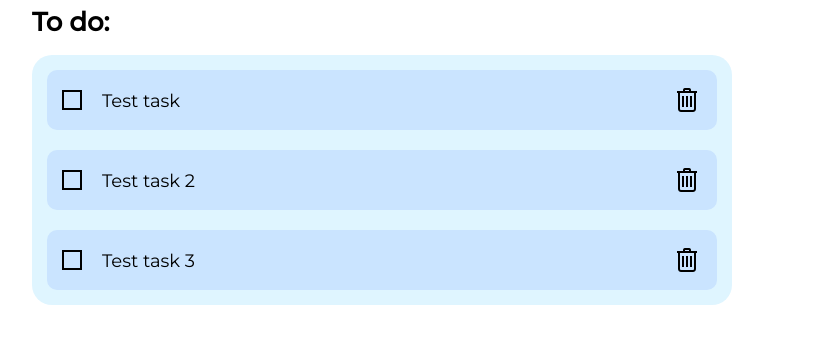
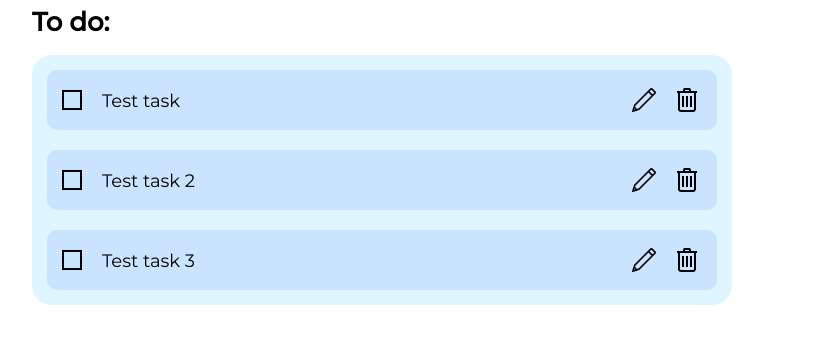
Before and after one commit to Stocil/React-todoList, a React (Vite) app: page / in a window 1280 px wide. Shown: the part 289-629 px from the top of the page, without its empty margins (8-831 px from the left). Built offline with nearby package versions, Linux system fonts and the light colour scheme.

Commit message:
take 9, add editing functionality

```diff
--- a/index.html
+++ b/index.html
@@ -3,7 +3,7 @@
   <head>
     <meta charset="UTF-8" />
     <meta name="viewport" content="width=device-width, initial-scale=1.0" />
-    <link rel="icon" href="/public/assets/icon.png" />
+    <link rel="icon" href="/assets/icon.png" />
     <title>Todo app</title>
 
     <link rel="preconnect" href="https://fonts.googleapis.com" />
--- a/src/components/Input/Input.jsx
+++ b/src/components/Input/Input.jsx
@@ -3,6 +3,7 @@ import { useContext, useRef } from "react";
 import useManageTodo from "../../hooks/useManageTodo";
 import { handleInputBlur } from "./utils/utils";
 import { handleInputFocus } from "./utils/utils";
+import { handleClickAddTodo } from "./utils/utils";
 import { TodoDispatchContext } from "../../context/tasksContextReducer";
 
 function Input() {
@@ -35,15 +36,23 @@ function Input() {
                 inputRef.current &&
                 inputRef.current.value
               )
-                handleClickAdd();
+                handleClickAddTodo(
+                  handleAddTodo,
+                  inputRef.current,
+                  labelRef.current
+                );
             }}
           />
 
           <button
-            className="input__button"
+            className="input__add-button"
             onClick={() => {
               if (inputRef.current && inputRef.current.value) {
-                handleClickAdd();
+                handleClickAddTodo(
+                  handleAddTodo,
+                  inputRef.current,
+                  labelRef.current
+                );
               }
             }}
           >
@@ -53,24 +62,6 @@ function Input() {
       </div>
     </section>
   );
-
-  function handleClickAdd() {
-    const date = new Date();
-    const id =
-      "" +
-      date.getFullYear() +
-      date.getMonth() +
-      date.getDate() +
-      date.getHours() +
-      date.getMinutes() +
-      date.getSeconds();
-
-    handleAddTodo(inputRef.current.value, +id);
-
-    inputRef.current.value = "";
-
-    handleInputBlur(inputRef.current, labelRef.current);
-  }
 }
 
 export default Input;
--- a/src/components/Input/Input.scss
+++ b/src/components/Input/Input.scss
@@ -43,11 +43,11 @@ $font-stack-main: "Montserrat", sans-serif;
     &:focus {
       outline: none;
       // border-color: #e7adf9;
-      border-color: #dff5ff;
+      border-color: #cae4ff;
     }
   }
 
-  &__button {
+  &__add-button {
     padding: 0;
     cursor: pointer;
     background-color: transparent;
@@ -70,7 +70,7 @@ $font-stack-main: "Montserrat", sans-serif;
 
     &:hover {
       // border-color: #e7adf9;
-      border-color: #dff5ff;
+      border-color: #cae4ff;
     }
   }
 }
--- a/src/components/Input/utils/utils.js
+++ b/src/components/Input/utils/utils.js
@@ -12,3 +12,27 @@ export function handleInputBlur(inputRef, labelRef) {
   labelRef.style.bottom = "10px";
   labelRef.style.color = "#959595";
 }
+
+export function handleClickAddTodo(func, input, label) {
+  const id = getId();
+
+  func(input.value, +id);
+  input.value = "";
+  handleInputBlur(input, label);
+
+  function getId() {
+    const date = new Date();
+
+    const id =
+      "" +
+      date.getFullYear() +
+      date.getMonth() +
+      date.getDate() +
+      date.getHours() +
+      date.getMinutes() +
+      date.getSeconds() +
+      date.getMilliseconds();
+
+    return +id;
+  }
+}
--- a/src/components/Todo/Todo.jsx
+++ b/src/components/Todo/Todo.jsx
@@ -1,4 +1,4 @@
-import { useContext, useRef } from "react";
+import { useContext, useRef, useState } from "react";
 import PropTypes from "prop-types";
 
 import useManageTodo from "../../hooks/useManageTodo";
@@ -7,36 +7,94 @@ import { TodoDispatchContext } from "../../context/tasksContextReducer";
 
 function Todo(props) {
   const { todo } = props;
+
   const elemRef = useRef(null);
+  const [task, setTask] = useState(todo.task);
+  const [isEdit, setIsEdit] = useState(false);
+  const dispatch = useContext(TodoDispatchContext);
+  const { handleRemoveTodo, handleToggleComplite, handleEditTodo } =
+    useManageTodo(dispatch);
 
   const lineThrough = {
     textDecoration: "line-through",
     color: "#959595",
   };
 
-  const dispatch = useContext(TodoDispatchContext);
-  const { handleRemoveTodo, handleToggleComplite } = useManageTodo(dispatch);
+  let textContent;
+  let controlContent;
+
+  // TODO clear & create new components
+
+  if (isEdit) {
+    textContent = (
+      <input
+        className="todo__edit-input"
+        value={task}
+        onChange={(e) => setTask(e.target.value)}
+        onKeyDown={(e) => {
+          if (e.key === "Enter") {
+            handleEditTodo(todo.id, task);
+            toggleEditInput();
+          }
+        }}
+        autoFocus
+      ></input>
+    );
+
+    controlContent = (
+      <div className="todo__control-box">
+        <button
+          className="todo__save-button"
+          onClick={() => {
+            handleEditTodo(todo.id, task);
+            toggleEditInput();
+          }}
+        ></button>
+      </div>
+    );
+  } else {
+    textContent = (
+      <p className="todo__text" style={todo.done ? lineThrough : null}>
+        {todo.task}
+      </p>
+    );
+
+    controlContent = (
+      <div className="todo__control-box">
+        <button
+          className="todo__edit-button"
+          onClick={() => {
+            toggleEditInput();
+          }}
+        ></button>
+
+        <button
+          className="todo__remove-button"
+          onClick={() => {
+            handleRemoveTodo(todo.id, elemRef.current);
+          }}
+        ></button>
+      </div>
+    );
+  }
 
   return (
     <li ref={elemRef} className="todo__item">
-      <div className="todo__flex-box">
+      <div className="todo__todo-box">
         <TodoChekbox
           todo={todo}
           onClick={() => handleToggleComplite(todo.id)}
         />
-        <p className="todo__text" style={todo.done ? lineThrough : null}>
-          {todo.task}
-        </p>
+        {textContent}
       </div>
 
-      <button
-        className="todo__remove-button"
-        onClick={() => {
-          handleRemoveTodo(todo.id, elemRef.current);
-        }}
-      ></button>
+      {controlContent}
     </li>
   );
+
+  function toggleEditInput() {
+    setIsEdit((edit) => !edit);
+  }
 }
 
 Todo.propTypes = {
--- a/src/components/Todo/Todo.scss
+++ b/src/components/Todo/Todo.scss
@@ -21,10 +21,15 @@
     }
   }
 
-  &__flex-box {
+  &__todo-box,
+  &__control-box {
     display: flex;
     align-items: end;
     gap: 20px;
+  }
+
+  &__control-box {
+    gap: 10px;
   }
 
   &__remove-button {
@@ -42,6 +47,63 @@
       background-image: url("../../../assets/trashRed.png");
     }
   }
+
+  &__edit-button {
+    cursor: pointer;
+    border: none;
+    padding: 0;
+    background-color: transparent;
+
+    width: 32px;
+    height: 32px;
+
+    background-image: url("../../../assets/editing.png");
+    background-repeat: no-repeat;
+    background-position: center;
+
+    transform: scale(1);
+    transition: transform 0.3s ease-in-out;
+
+    &:hover {
+      transform: scale(1.15);
+    }
+  }
+
+  &__edit-input {
+    border: none;
+    border-bottom: 1px solid black;
+    background-color: #cae4ff;
+
+    width: 550px;
+
+    font-family: $font-stack-main;
+    font-size: 18px;
+
+    &:focus {
+      outline: none;
+    }
+  }
+
+  &__save-button {
+    cursor: pointer;
+    border: none;
+    padding: 0;
+    background-color: transparent;
+
+    width: 32px;
+    height: 32px;
+
+    background-image: url("../../../assets/save.png");
+    background-repeat: no-repeat;
+    background-position: center;
+
+    transform: scale(1);
+    transition: transform 0.3s ease-in-out;
+
+    &:hover {
+      transform: scale(1.1);
+    }
+  }
 }
 
 @keyframes remove {
--- a/src/context/tasksContextReducer.jsx
+++ b/src/context/tasksContextReducer.jsx
@@ -49,6 +49,18 @@ function tasksReducer(tasks, action) {
         }
       });
     }
+    case "edit": {
+      return tasks.map((task) => {
+        if (task.id === action.id) {
+          return {
+            ...task,
+            task: action.task,
+          };
+        } else {
+          return task;
+        }
+      });
+    }
     default: {
       throw Error("Wrong action: " + action.type);
     }
--- a/src/hooks/useManageTodo.jsx
+++ b/src/hooks/useManageTodo.jsx
@@ -31,5 +31,18 @@ export default function useManageTodo(dispatch) {
     });
   }
 
-  return { handleAddTodo, handleRemoveTodo, handleToggleComplite };
+  function handleEditTodo(id, newTask) {
+    dispatch({
+      type: "edit",
+      id: id,
+      task: newTask,
+    });
+  }
+
+  return {
+    handleAddTodo,
+    handleRemoveTodo,
+    handleToggleComplite,
+    handleEditTodo,
+  };
 }
```
Also changed, not shown: public/assets/editing.png (added), public/assets/save.png (added).
